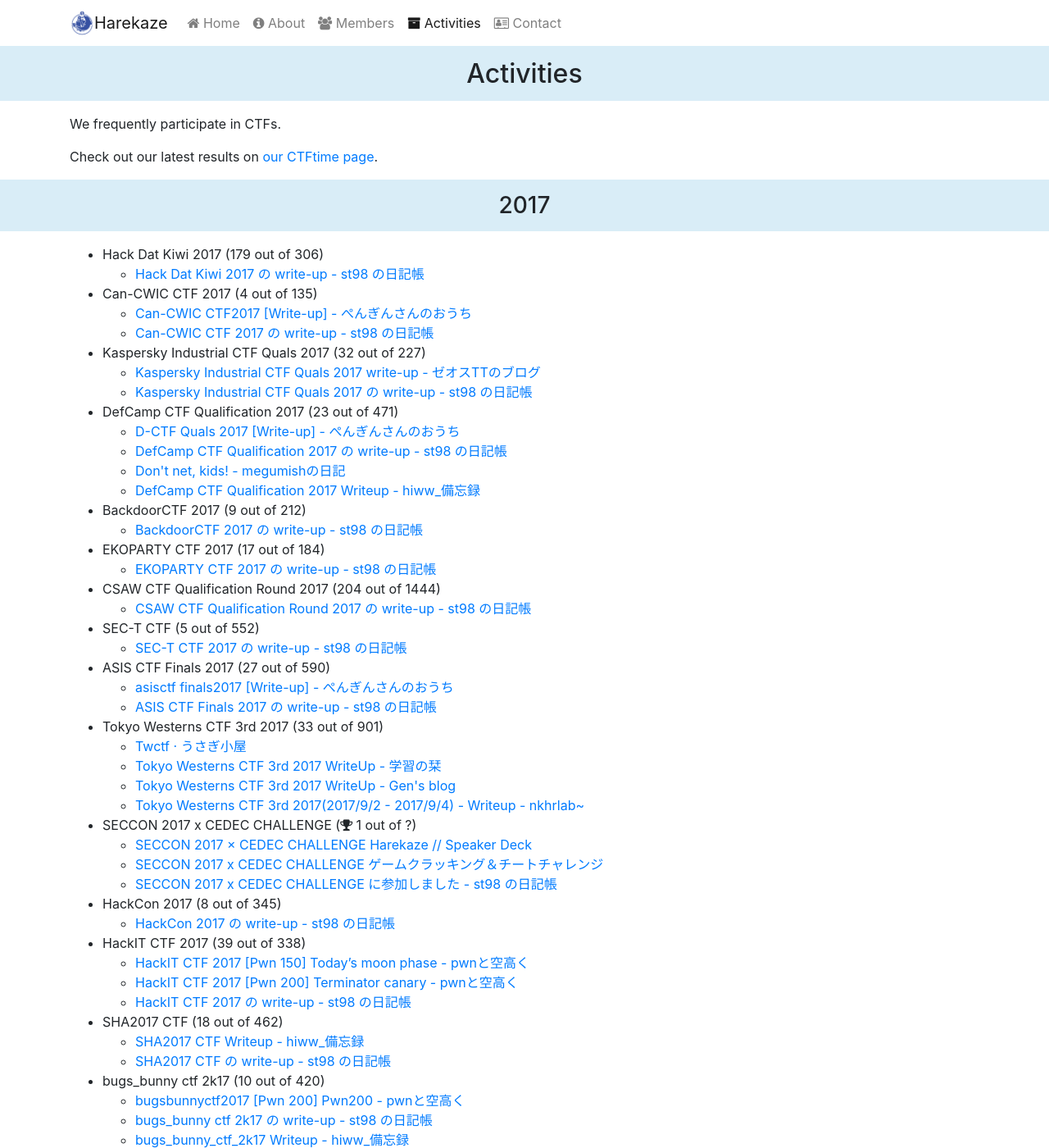
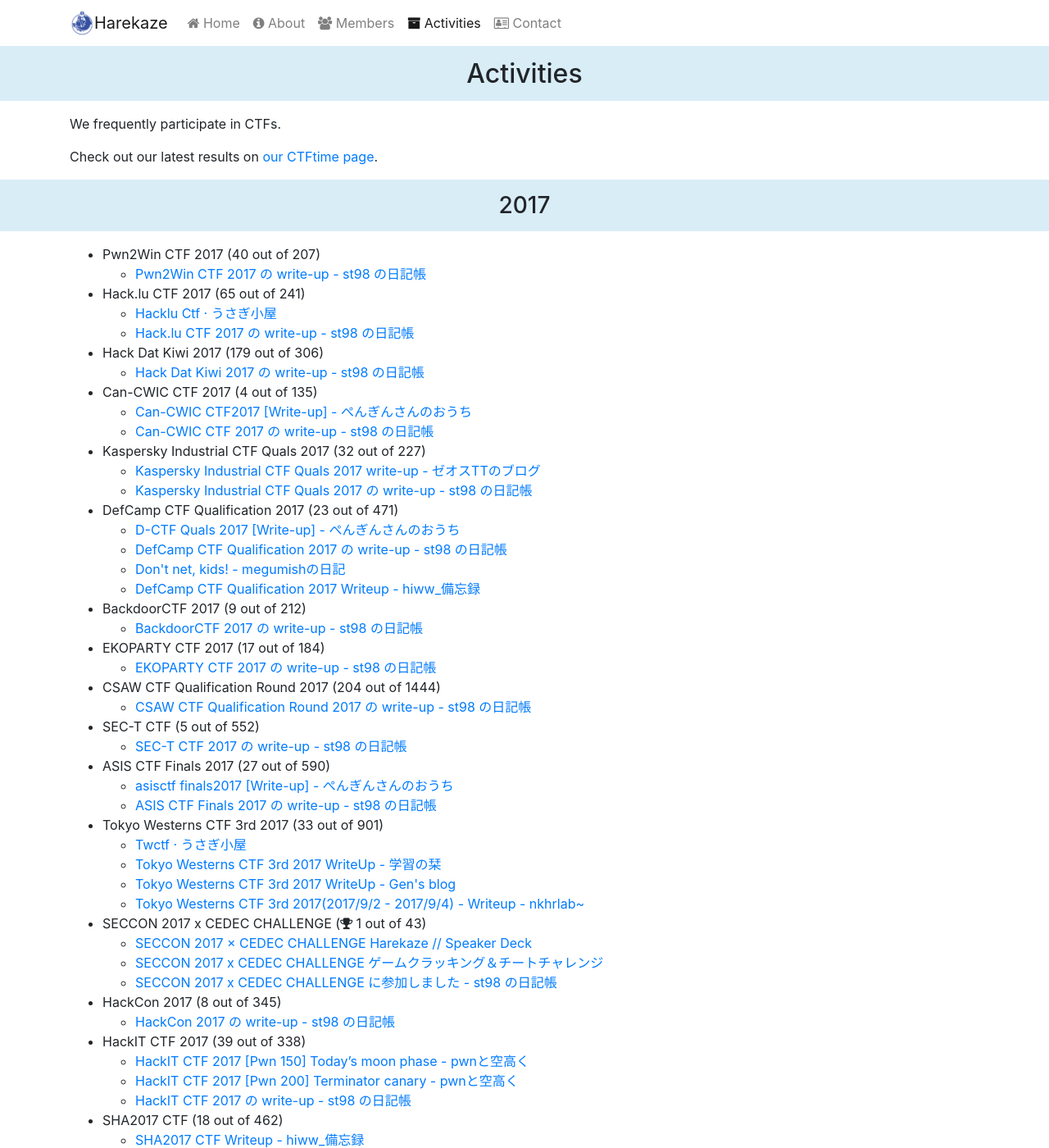
Before and after one commit to TeamHarekaze/TeamHarekaze.github.io, a Jekyll site: the page built from activities.html, in a window 1280 px wide and 1400 px high. Shown: the whole window at 82% size. Built offline with Jekyll 4.4.1, drawn with Linux system fonts in a browser that asks for light colours; nearby versions of some CDN libraries.

Commit message:
Add 2 CTFs

```diff
--- a/_data/activities.yml
+++ b/_data/activities.yml
@@ -1,5 +1,19 @@
 - year: 2017
   ctfs:
+    - name: "Pwn2Win CTF 2017"
+      rank: 40
+      participants: 207
+      writeups:
+        - title: "Pwn2Win CTF 2017 の write-up - st98 の日記帳"
+          url: "https://st98.github.io/diary/posts/2017-10-24-pwn2win-ctf-2017.html"
+    - name: "Hack.lu CTF 2017"
+      rank: 65
+      participants: 241
+      writeups:
+        - title: "Hacklu Ctf · うさぎ小屋"
+          url: "http://kimiyuki.net/categories/hacklu-ctf/"
+        - title: "Hack.lu CTF 2017 の write-up - st98 の日記帳"
+          url: "https://st98.github.io/diary/posts/2017-10-25-hacklu-ctf-2017.html"
     - name: "Hack Dat Kiwi 2017"
       rank: 179
       participants: 306
@@ -80,7 +94,7 @@
           url: "http://nkhrlab.hatenablog.com/entry/2017/09/06/034202"
     - name: "SECCON 2017 x CEDEC CHALLENGE"
       rank: 1
-      participants: "?"
+      participants: 43
       writeups:
         - title: "SECCON 2017 × CEDEC CHALLENGE Harekaze // Speaker Deck"
           url: "https://speakerdeck.com/harekaze/seccon-2017-x-cedec-challenge-harekaze"
```
